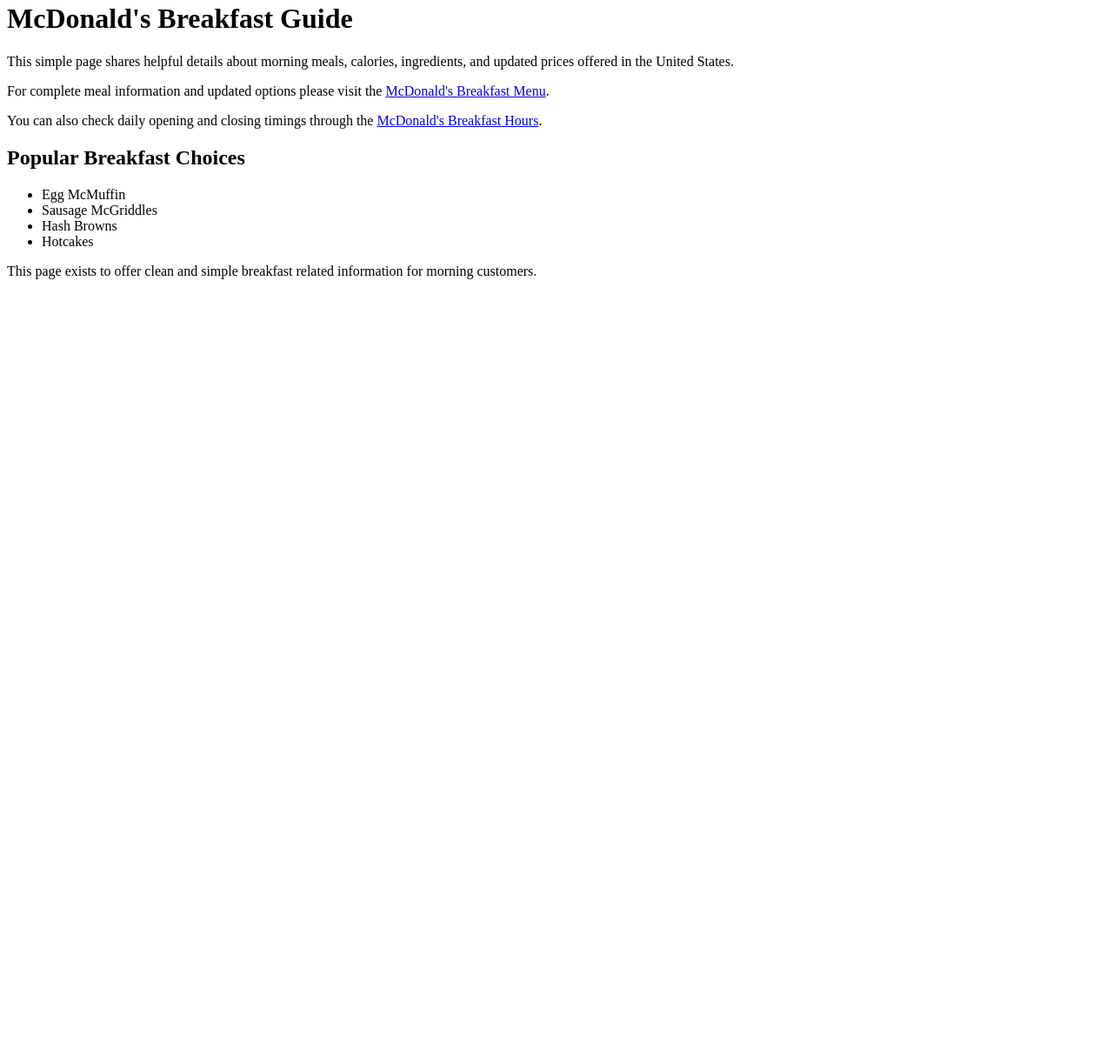
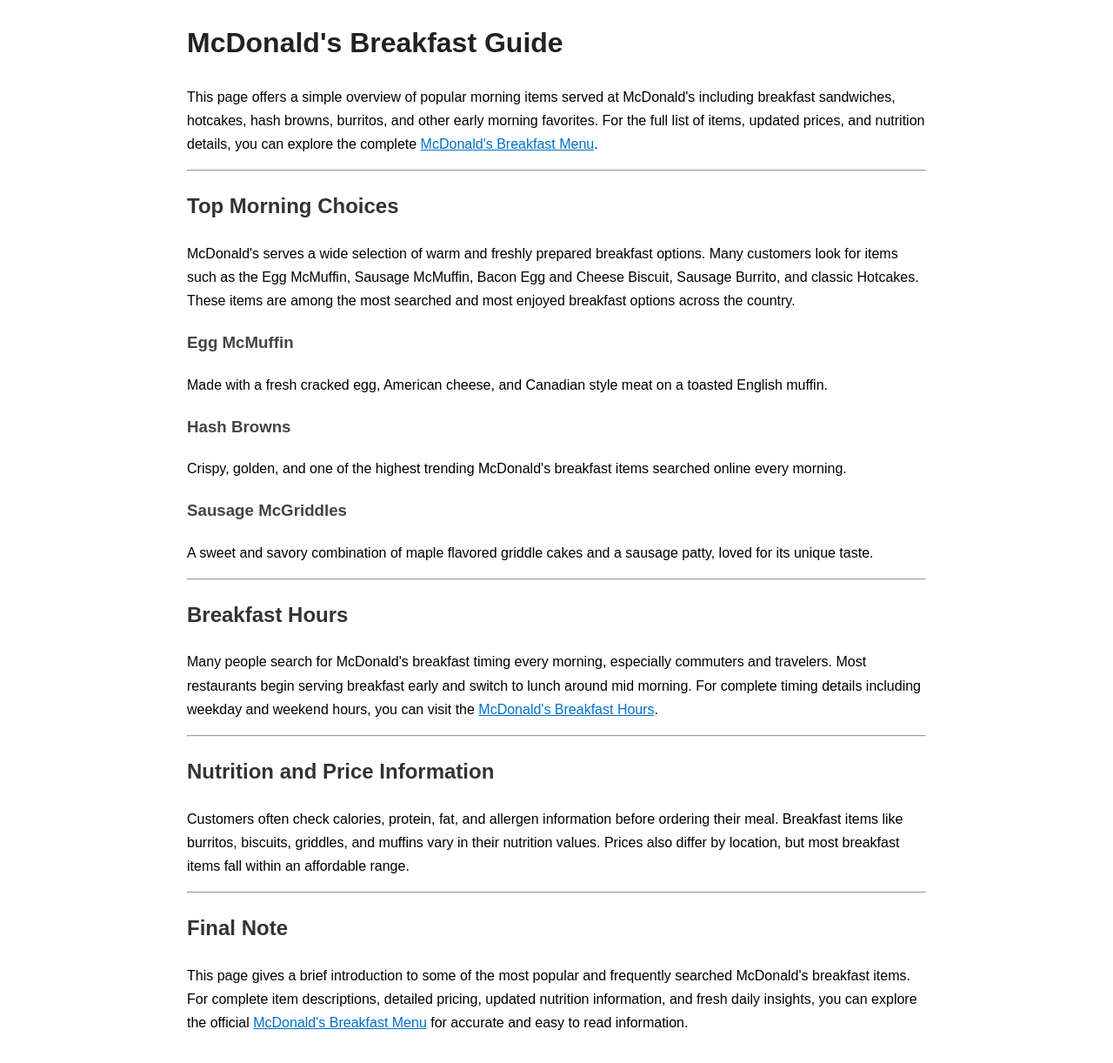
Before and after one commit to emilyclarkfoodie-web/mcdbreakfastmenu, a plain HTML site: page index.html in a window 1280 px wide. Shown: the part 18-1240 px from the top of the page at 87% size. Before the commit the page ends 800 px from the top, so only its background shows below. Drawn offline with Linux system fonts and the light colour scheme.

Commit message:
index.html

```diff
--- a/index.html
+++ b/index.html
@@ -1,30 +1,77 @@
 <!DOCTYPE html>
-<html>
+<html lang="en">
 <head>
     <meta charset="UTF-8">
-    <meta name="google-site-verification" content="Dqg6WfCR8YeyTPpX26zMD0U03j0GR7Q3mszy8JZ5Sv4"/>
+    <meta name="google-site-verification" content="Dqg6WfCR8YeyTPpX6zMD0U83jQGR7Q3mszy87JZ5Sv4" />
+    <meta name="viewport" content="width=device-width, initial-scale=1.0">
     <title>McDonald's Breakfast Guide</title>
-    </head>
-<body>
-    <h1>McDonald's Breakfast Guide</h1>
+</head>
 
-    <p>This simple page shares helpful details about morning meals, calories, ingredients, and updated prices offered in the United States.</p>
+<body style="font-family: Arial, sans-serif; line-height: 1.7; max-width: 850px; margin: 40px auto; padding: 0 20px;">
 
-    <p>For complete meal information and updated options please visit the
-    <a href="https://mcd-breakfast-menu.com">McDonald's Breakfast Menu</a>.</p>
+    <h1 style="color:#222;">McDonald's Breakfast Guide</h1>
 
-    <p>You can also check daily opening and closing timings through the
-    <a href="https://mcd-breakfast-menu.com">McDonald's Breakfast Hours</a>.</p>
+    <p>
+        This page offers a simple overview of popular morning items served at McDonald's including breakfast sandwiches,
+        hotcakes, hash browns, burritos, and other early morning favorites. For the full list of items, updated prices,
+        and nutrition details, you can explore the complete
+        <a href="https://mcd-breakfast-menu.com" style="color:#0070c9;">McDonald's Breakfast Menu</a>.
+    </p>
 
-    <h2>Popular Breakfast Choices</h2>
-    <ul>
-        <li>Egg McMuffin</li>
-        <li>Sausage McGriddles</li>
-        <li>Hash Browns</li>
-        <li>Hotcakes</li>
-    </ul>
+    <hr>
 
-    <p>This page exists to offer clean and simple breakfast related information for morning customers.</p>
+    <h2 style="color:#333;">Top Morning Choices</h2>
+
+    <p>
+        McDonald's serves a wide selection of warm and freshly prepared breakfast options. Many customers look for items such as
+        the Egg McMuffin, Sausage McMuffin, Bacon Egg and Cheese Biscuit, Sausage Burrito, and classic Hotcakes.
+        These items are among the most searched and most enjoyed breakfast options across the country.
+    </p>
+
+    <h3 style="color:#444;">Egg McMuffin</h3>
+    <p>
+        Made with a fresh cracked egg, American cheese, and Canadian style meat on a toasted English muffin.
+    </p>
+
+    <h3 style="color:#444;">Hash Browns</h3>
+    <p>
+        Crispy, golden, and one of the highest trending McDonald's breakfast items searched online every morning.
+    </p>
+
+    <h3 style="color:#444;">Sausage McGriddles</h3>
+    <p>
+        A sweet and savory combination of maple flavored griddle cakes and a sausage patty, loved for its unique taste.
+    </p>
+
+    <hr>
+
+    <h2 style="color:#333;">Breakfast Hours</h2>
+    <p>
+        Many people search for McDonald's breakfast timing every morning, especially commuters and travelers.
+        Most restaurants begin serving breakfast early and switch to lunch around mid morning.
+        For complete timing details including weekday and weekend hours, you can visit the
+        <a href="https://mcd-breakfast-menu.com" style="color:#0070c9;">McDonald's Breakfast Hours</a>.
+    </p>
+
+    <hr>
+
+    <h2 style="color:#333;">Nutrition and Price Information</h2>
+    <p>
+        Customers often check calories, protein, fat, and allergen information before ordering their meal.
+        Breakfast items like burritos, biscuits, griddles, and muffins vary in their nutrition values.
+        Prices also differ by location, but most breakfast items fall within an affordable range.
+    </p>
+
+    <hr>
+
+    <h2 style="color:#333;">Final Note</h2>
+    <p>
+        This page gives a brief introduction to some of the most popular and frequently searched McDonald's breakfast items.
+        For complete item descriptions, detailed pricing, updated nutrition information, and fresh daily insights,
+        you can explore the official
+        <a href="https://mcd-breakfast-menu.com" style="color:#0070c9;">McDonald's Breakfast Menu</a>
+        for accurate and easy to read information.
+    </p>
 
 </body>
 </html>
```
